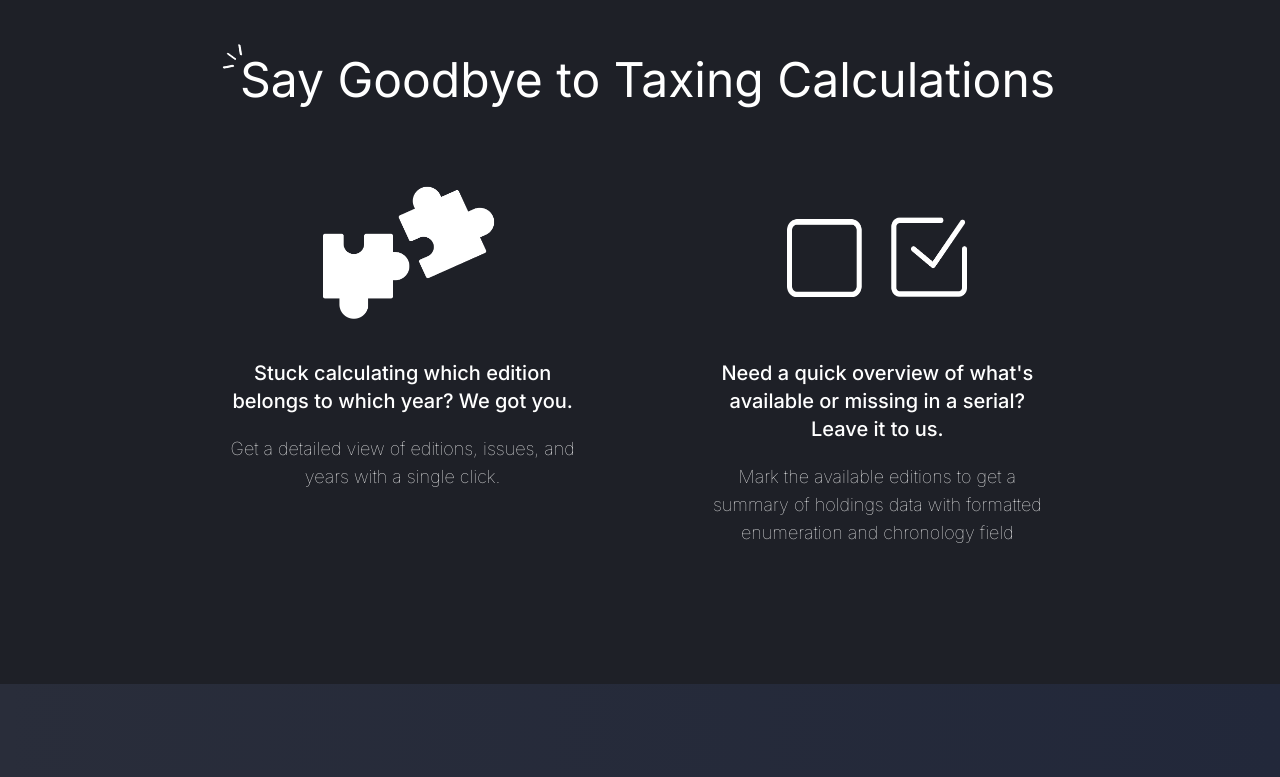
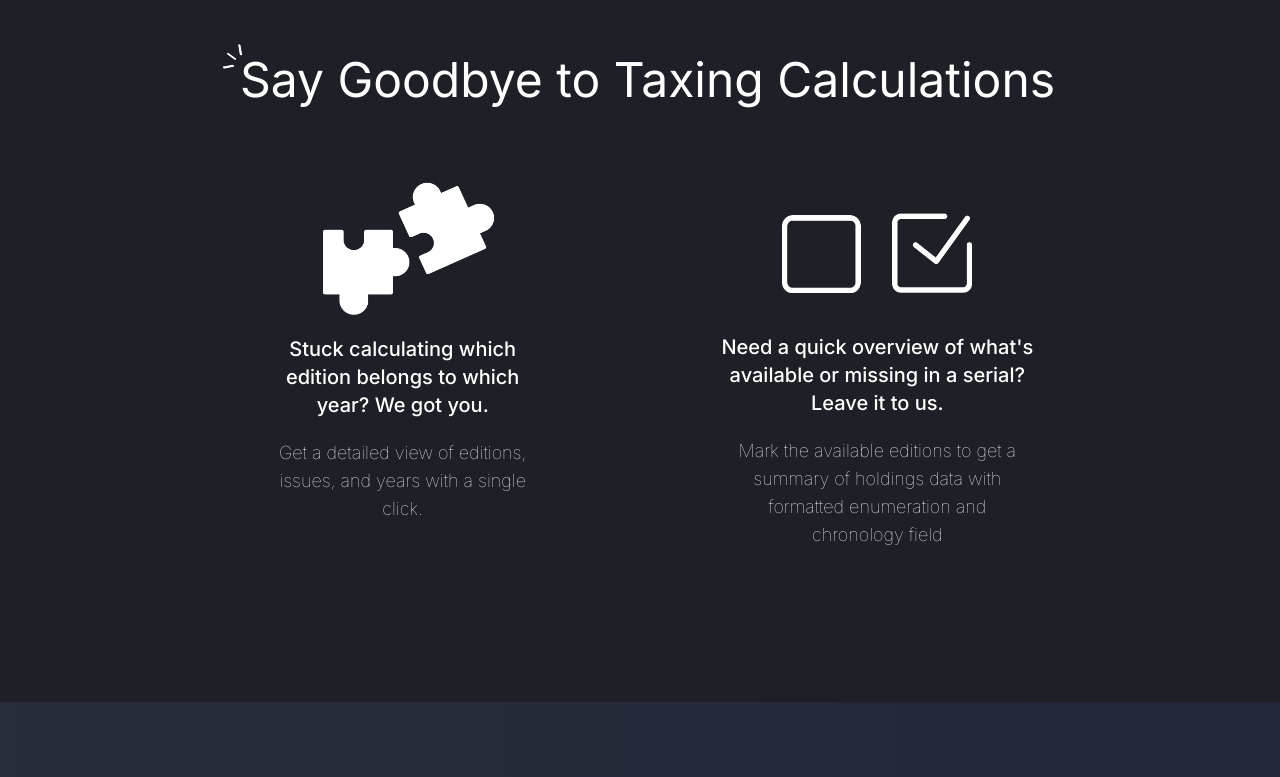
Before and after one commit to jjose14-Jacob-Jose/getSummaryHoldings, a Next.js app: page / in a window 1280 px wide. Shown: the part 820-1597 px from the top of the page. Built offline with nearby package versions, Linux system fonts and the light colour scheme.

Commit message:
Modified the hover of puzzle and checkbox sections

```diff
--- a/src/components/Home.jsx
+++ b/src/components/Home.jsx
@@ -73,15 +73,15 @@ export default function Home() {
           </div>
 
           <div className="flex mx-auto justify-center space-x-20 mt-10">
-            <div className="w-1/3 hover:bg-[#292D3A] hover:shadow-2xl space-y-10 border border-[#1E2027]  rounded-2xl p-6">
+            <div className="w-1/3 hover:bg-[#292D3A] hover:shadow-2xl space-y-10 border border-[#1E2027]  rounded-2xl p-5">
               <div className="flex mx-auto justify-center">
                 <img
                   src="/puzzle_image.png"
                   className="w-[180px] h-[150px] -mr-5"
                 />
               </div>
-              <div className="text-center">
-                <h3 className={`${styles.paraOne} mb-5`}>
+              <div className="text-center  mx-auto justify-center w-[80%]">
+                <h3 className={`${styles.paraOne} mb-5 -mt-5`}>
                   Stuck calculating which edition belongs to which year? We got
                   you.
                 </h3>
@@ -92,15 +92,15 @@ export default function Home() {
               </div>
             </div>
 
-            <div className="w-1/3 hover:bg-[#292D3A]  hover:shadow-2xl space-y-10 border border-[#1E2027] rounded-2xl p-6">
-              <div className="flex mx-auto justify-center  w-[180px] h-[150px] ">
+            <div className="w-1/3 hover:bg-[#292D3A]  hover:shadow-2xl space-y-10 border border-[#1E2027] rounded-2xl p-10 -mt-5">
+              <div className="flex mx-auto justify-center ">
                 <img
                   src="/checkboxes_image.png"
-                  className="w-[200px] h-[80px] mt-12"
+                  className="w-[190px] h-[80px] mt-12"
                 />
               </div>
-              <div className="text-center">
-                <h3 className={`${styles.paraOne} mb-5`}>
+              <div className="text-center  mx-auto justify-center w-[100%]">
+                <h3 className={`${styles.paraOne} mb-5 mt-5`}>
                   Need a quick overview of what's available or missing in a
                   serial? Leave it to us.
                 </h3>
@@ -240,7 +240,9 @@ export default function Home() {
         {/* Contact section */}
         <div className="p-12 gap-24 mx-auto flex justify-center text-center bg-[#1E2027] items-center h-[400px]">
           <div>
-            <h1 className={`${styles.headingThree}`}>
+            <h1
+              className={`${styles.headingThree} flex mx-auto justify-center w-[90%]`}
+            >
               Have suggestions, feature requests, or noticed an issue?
             </h1>
             <p className={`${styles.paraTwo} mt-5`}>
```
